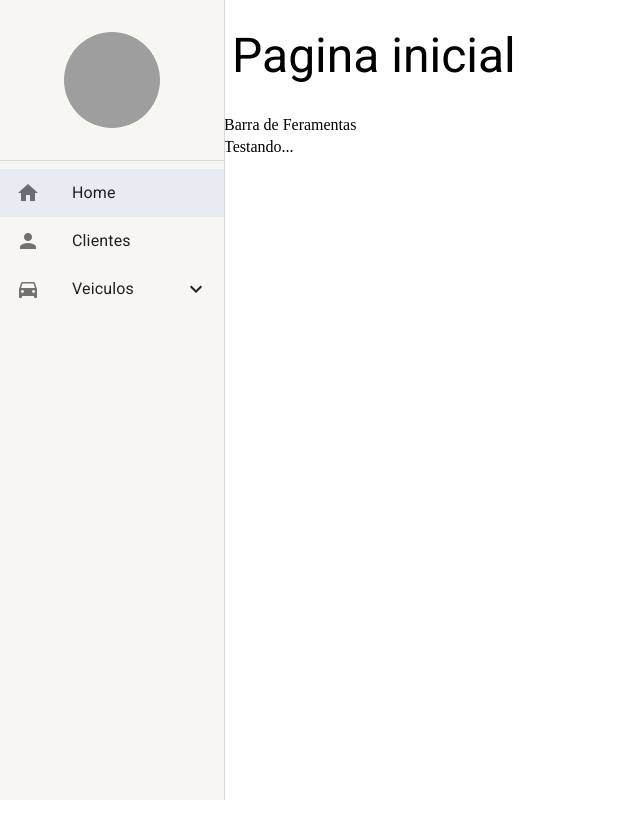
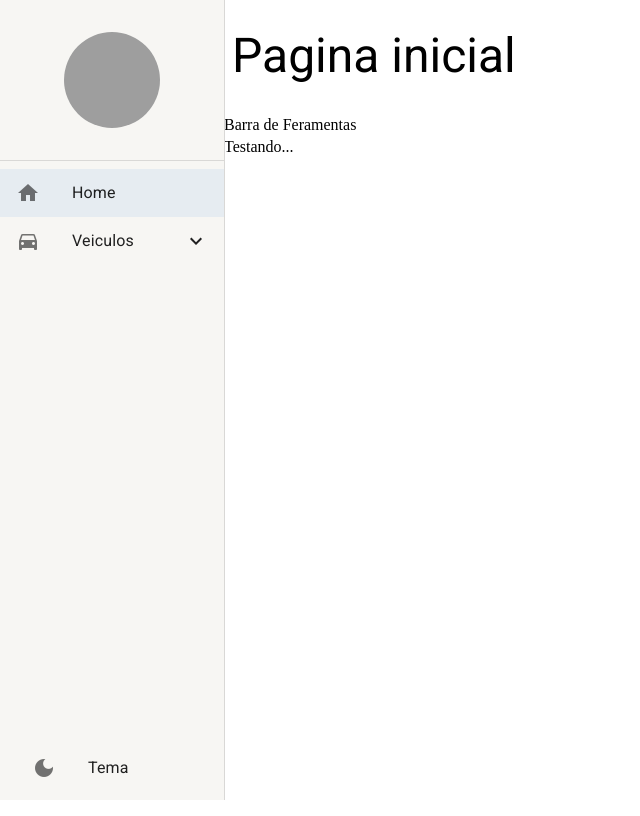
Before and after one commit to l69luiz/autofrota, a React (Create React App) app: page /pagina-inicial in a window 1280 px wide. Shown: the top 816 px of the page, without its empty margins (0-640 px from the left). Built offline with nearby package versions, Linux system fonts and the light colour scheme; grey boxes are pictures that could not be loaded.

Commit message:
feat:Thema_13

```diff
--- a/src/routes/index.tsx
+++ b/src/routes/index.tsx
@@ -21,18 +21,12 @@ export const AppRoutes: React.FC = () => {
       path: '/pagina-inicial',
       },
 
-      {
-      label: 'Clientes',
-      icon: 'personicon',
-      path: '/clientes',
-      }
     ]);
 },[]);
 
   return (
     <Routes>
       <Route path="/pagina-inicial" element={<Dashboard /> } />
-      <Route path="/clientes" element={<Button variant="contained" color='primary' onClick={toggleDrawerOpen}>Menu</Button> } />
       <Route path="*" element={<Navigate to="/pagina-inicial" />} />
     </Routes>
   );
--- a/src/shared/components/menu-lateral/MenuLateral.tsx
+++ b/src/shared/components/menu-lateral/MenuLateral.tsx
@@ -6,7 +6,7 @@ import ExpandLess from '@mui/icons-material/ExpandLess';
 import ExpandMore from '@mui/icons-material/ExpandMore';
 import Collapse from '@mui/material/Collapse';
 import { useMatch, useNavigate, useResolvedPath } from 'react-router-dom';
-import { useDrawerContext } from "../../contexts";
+import { useAppThemeContext, useDrawerContext } from "../../contexts";
 
 
 interface IListItemLinksProps {
@@ -56,7 +56,9 @@ export const MenuLateral: React.FC<MenuLateralProviderProps> = ({ children }) =>
   const [openVeiculos, setOpenVeic] = React.useState(false);
   const handleClickVeic = () => { setOpenVeic(!openVeiculos); };
   const [openClientes, setOpenClien] = React.useState(false);
-  const handleClickClien = () => { setOpenClien(!openClientes); };
+  const { toggleTheme } = useAppThemeContext();
+
+  //const handleClickClien = () => { setOpenClien(!openClientes); };
 
 
   return (
@@ -92,6 +94,7 @@ export const MenuLateral: React.FC<MenuLateralProviderProps> = ({ children }) =>
 
 
 
+
                 <ListItemButton onClick={handleClickVeic}>
                   <ListItemIcon>
                     <Icon>directions_car</Icon>
@@ -110,6 +113,28 @@ export const MenuLateral: React.FC<MenuLateralProviderProps> = ({ children }) =>
                     </ListItemButton>
                   </List>
                 </Collapse>
+              </List>
+
+            </nav>
+          </Box>
+
+        </Box>
+
+
+        <Box>
+            <nav aria-label="Menu principal">
+
+              <List>
+
+              <ListItemButton onClick={toggleTheme} sx={{ pl: 4 }}>
+                      <ListItemIcon>
+                        <Icon>dark_mode</Icon>
+                      </ListItemIcon>
+                      <ListItemText primary="Tema" />
+                    </ListItemButton>
+                </List>
+            </nav>
+          </Box>
 
 
 
@@ -117,12 +142,7 @@ export const MenuLateral: React.FC<MenuLateralProviderProps> = ({ children }) =>
 
 
 
-              </List>
 
-            </nav>
-          </Box>
-
-        </Box>
 
 
       </Drawer>
--- a/src/shared/themes/Dark.ts
+++ b/src/shared/themes/Dark.ts
@@ -5,6 +5,7 @@ import { createTheme } from '@mui/material/styles';
 
 export const DarkTheme = createTheme({
 palette: {
+    mode: 'dark',
     primary:{
         main: blue [700],
         dark: blue [800] ,
@@ -23,8 +24,15 @@ palette: {
         default: '#202124',
         paper: '#303134' ,
 
+    },
+
+
+    },
+    typography: {
+        allVariants:{
+            color: 'white'
+        }
+
     }
 
-}
-
 })
```
